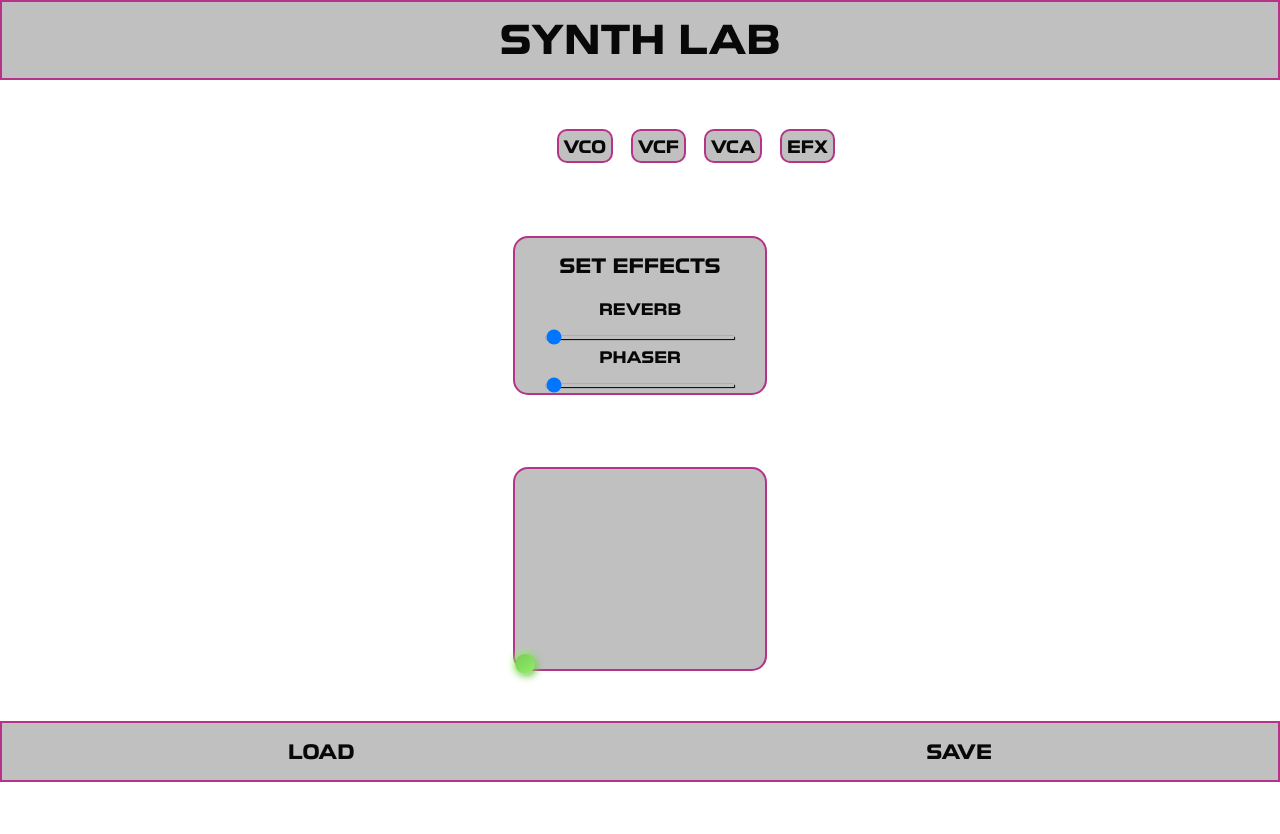
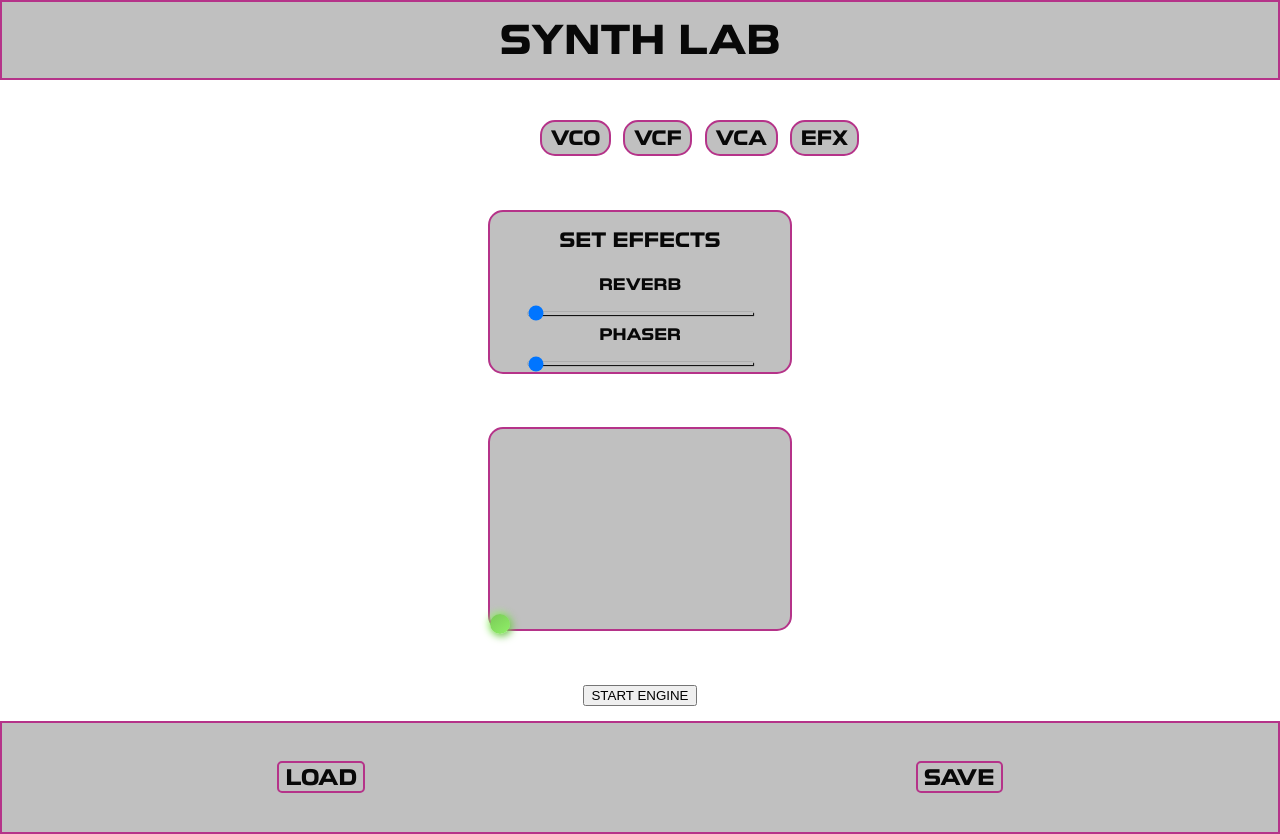
Before and after one commit to PhilippAubert/capstone-digitalSynth, a React (Create React App) app: page /vfx in a window 1280 px wide. Before the commit the page ends 800 px from the top, so only its background shows below. Built offline with nearby package versions, Linux system fonts and the light colour scheme.

Commit message:
More small changes

```diff
--- a/src/App.css
+++ b/src/App.css
@@ -1,5 +1,3 @@
-@import url("https://fonts.googleapis.com/css2?family=Orbitron&display=swap");
-@import url("https://fonts.googleapis.com/css2?family=Press+Start+2P&display=swap");
 @import "./components/css/Color.css";
 
 .App {
@@ -47,11 +45,15 @@
   color: var(--general-font-color);
   font-weight: 800;
   border: 2px solid var(--general-border-color);
-  border-radius: 10px;
-  padding: 2.5%;
-  margin: 0 5%;
-  font-size: 90%;
+  border-radius: 15px;
+  margin: 0 3%;
+  padding: 2% 4%;
   background: var(--general-box-color);
+}
+
+.Nav-Bar-Font {
+  text-align: center;
+  margin: 0;
 }
 
 input {
@@ -83,7 +85,7 @@ input {
   font-family: "Toxigenesis";
   color: var(--general-font-color);
   border-radius: 15px;
-  width: 250px;
+  width: 300px;
   margin: 2%;
   background: var(--background-body-color);
 }
--- a/src/App.js
+++ b/src/App.js
@@ -17,7 +17,6 @@ import {
 } from "react-router-dom";
 
 export default function App() {
-  Tone.start();
   const [osc1Frequency, setOsc1Frequency] = useState(220);
   const [osc1Type, setOsc1Type] = useState("sawtooth");
   const [osc2Frequency, setOsc2Frequency] = useState(220);
@@ -51,6 +50,7 @@ export default function App() {
       oscRef2.current.mute = false;
       return;
     }
+    Tone.start();
     oscRef1.current = new Tone.Oscillator(osc1Frequency);
     oscRef1.current.type = osc1Type;
     oscRef2.current = new Tone.Oscillator(osc2Frequency);
@@ -219,19 +219,19 @@ export default function App() {
           <nav className="Nav-Bar">
             <NavLink className="Slider" to="/oscillator">
               {" "}
-              VCO{" "}
+              <h2 className="Nav-Bar-Font"> VCO </h2>
             </NavLink>
             <NavLink className="Slider" to="/filter">
               {" "}
-              VCF{" "}
+              <h2 className="Nav-Bar-Font"> VCF </h2>
             </NavLink>
             <NavLink className="Slider" to="/amp">
               {" "}
-              VCA{" "}
+              <h2 className="Nav-Bar-Font"> VCA </h2>
             </NavLink>
             <NavLink className="Slider" to="/vfx">
               {" "}
-              EFX{" "}
+              <h2 className="Nav-Bar-Font"> EFX </h2>
             </NavLink>
           </nav>
 
@@ -290,6 +290,9 @@ export default function App() {
             onTouchStart={handleTouchStart}
             onTouchEnd={handleTouchStop}
           />
+          <button className="Start-Button" onClick={(e) => Tone.start()}>
+            START ENGINE
+          </button>
         </main>
         <Footer onClickSave={handleSave} onClickLoad={handleLoad} />
       </div>
--- a/src/components/Effects.js
+++ b/src/components/Effects.js
@@ -27,7 +27,7 @@ export default function Effects({
         min="0.1"
         max="10"
         className="Value"
-        step="1"
+        step="0.1"
       />
       <label className="Effect-Label"> PHASER </label>
       <input
--- a/src/components/Footer.js
+++ b/src/components/Footer.js
@@ -4,9 +4,13 @@ export default function Footer({ onClickSave, onClickLoad }) {
   return (
     <div className="Footer">
       <div className="FooterNav">
-        <h2 onClick={onClickLoad}>LOAD</h2>
+        <button className="FooterButton" onClick={onClickLoad}>
+          LOAD
+        </button>
 
-        <h2 onClick={onClickSave}>SAVE</h2>
+        <button className="FooterButton" onClick={onClickSave}>
+          SAVE
+        </button>
       </div>
     </div>
   );
--- a/src/components/Touchpad.js
+++ b/src/components/Touchpad.js
@@ -23,8 +23,8 @@ export default function Touchpad({ onTouchChange, onTouchStart, onTouchEnd }) {
       if (coordinates.y < 0) {
         coordinates.y = 0;
       }
-      if (coordinates.x > 250) {
-        coordinates.x = 250;
+      if (coordinates.x > 350) {
+        coordinates.x = 350;
       }
       if (coordinates.y > 200) {
         coordinates.y = 200;
--- a/src/components/css/Effects.css
+++ b/src/components/css/Effects.css
@@ -1,5 +1,5 @@
 .Effects-Headline {
-  margin-bottom: 6.6%;
+  margin-bottom: 5.5%;
 }
 
 h2 {
--- a/src/components/css/FilterBoard.css
+++ b/src/components/css/FilterBoard.css
@@ -20,7 +20,7 @@
   align-items: center;
 }
 
-.Filter-bar h2 {
+h2 {
   font-size: 20px;
 }
 
--- a/src/components/css/Footer.css
+++ b/src/components/css/Footer.css
@@ -13,3 +13,13 @@
   border: 2px solid var(--general-border-color);
   background: var(--general-box-color);
 }
+
+.FooterButton {
+  margin: 3%;
+  background: var(--background-body-color);
+  color: var(--general-font-color);
+  font-family: "Toxigenesis";
+  border: 2px solid var(--general-border-color);
+  border-radius: 5px;
+  font-size: 1.5em;
+}
--- a/src/components/css/Touchpad.css
+++ b/src/components/css/Touchpad.css
@@ -1,6 +1,6 @@
 .Touchpad {
   height: 200px;
-  width: 250px;
+  width: 300px;
   border: var(--general-border-color);
   border-radius: 15px;
   position: relative;
--- a/src/index.js
+++ b/src/index.js
@@ -5,11 +5,12 @@ import App from "./App";
 import reportWebVitals from "./reportWebVitals";
 import "./fonts/Squad.ttf";
 
+const rootElement = document.getElementById("root");
 ReactDOM.render(
   <React.StrictMode>
     <App />
   </React.StrictMode>,
-  document.getElementById("root")
+  rootElement
 );
 
 // If you want to start measuring performance in your app, pass a function
```
Also changed, not shown: src/components/modals/Load.js (added, +7 -0 lines), src/components/modals/Save.js (added, +8 -0 lines).
